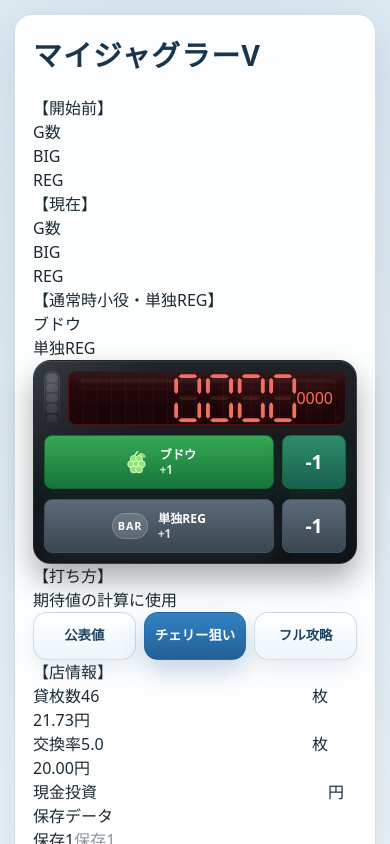
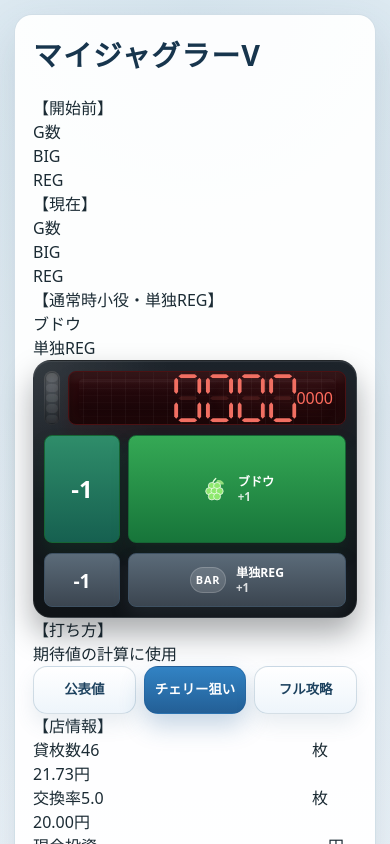
Before and after one commit to umedademu/suisoku, a Next.js app: page /myjuggler5 in a window 390 px wide. Shown: the top 844 px of the page. Built offline with nearby package versions, Linux system fonts and the light colour scheme.

Commit message:
ブドウと単独REGカウンターのボタン配置とサイズを調整

```diff
--- a/app/globals.css
+++ b/app/globals.css
@@ -871,12 +871,14 @@ td {
 
 .budo-counter-action-row {
   display: grid;
-  grid-template-columns: repeat(2, minmax(0, 1fr));
-  gap: 8px;
+  grid-template-columns: 84px minmax(0, 1fr);
+  gap: 10px;
+  width: 100%;
+  align-items: stretch;
 }
 
 .budo-counter-action-row-compact {
-  grid-template-columns: minmax(0, 1fr) 64px;
+  grid-template-columns: 84px minmax(0, 1fr);
 }
 
 .budo-counter-button {
@@ -887,7 +889,7 @@ td {
   width: 100%;
   max-width: none;
   min-width: 0;
-  min-height: 54px;
+  min-height: 108px;
   border: 1px solid #166534;
   border-radius: 8px;
   box-shadow: 0 10px 18px rgba(22, 101, 52, 0.18);
@@ -895,7 +897,7 @@ td {
   cursor: pointer;
   font: inherit;
   font-weight: 800;
-  padding: 11px 26px;
+  padding: 18px 28px;
   touch-action: manipulation;
   transition:
     transform 0.2s ease,
@@ -913,7 +915,7 @@ td {
 
 .budo-counter-button-minus-compact {
   gap: 0;
-  padding: 0;
+  padding: 0 10px;
 }
 
 .budo-counter-button:hover {
@@ -963,10 +965,16 @@ td {
   opacity: 0.82;
 }
 
-.budo-counter-minus-text,
+.budo-counter-minus-text {
+  font-size: 1.5rem;
+  font-weight: 900;
+  line-height: 1;
+}
+
 .reg-counter-minus-text {
   font-size: 1.2rem;
   font-weight: 900;
+  line-height: 1;
 }
 
 .reg-counter-button {
@@ -974,6 +982,8 @@ td {
   align-items: center;
   justify-content: center;
   gap: 10px;
+  width: 100%;
+  min-width: 0;
   min-height: 54px;
   border: 1px solid #3e5163;
   border-radius: 8px;
@@ -994,8 +1004,7 @@ td {
 }
 
 .reg-counter-button-minus {
-  min-width: 64px;
-  padding: 0;
+  padding: 0 10px;
 }
 
 .reg-counter-button:hover {
@@ -1110,7 +1119,7 @@ td {
   }
 
   .budo-counter-button {
-    padding: 10px 16px;
+    padding: 16px 18px;
   }
 
   .budo-counter-panel {
@@ -1122,6 +1131,11 @@ td {
     gap: 8px;
   }
 
+  .budo-counter-action-row,
+  .budo-counter-action-row-compact {
+    grid-template-columns: 76px minmax(0, 1fr);
+  }
+
   .budo-counter-status-row {
     grid-template-columns: 16px minmax(0, 1fr);
   }
--- a/app/juggler-budo-counter-button.tsx
+++ b/app/juggler-budo-counter-button.tsx
@@ -177,6 +177,14 @@ export function JugglerBudoCounterButton({
         className={`budo-counter-action-row${showsSingleRegCounter ? " budo-counter-action-row-compact" : ""}`}
       >
         <button
+          className="budo-counter-button budo-counter-button-minus budo-counter-button-minus-compact"
+          type="button"
+          onClick={handleDecrementClick}
+          aria-label="通常時のブドウを1減算"
+        >
+          <span className="budo-counter-minus-text">-1</span>
+        </button>
+        <button
           className="budo-counter-button budo-counter-button-plus"
           type="button"
           onClick={handleIncrementClick}
@@ -198,37 +206,17 @@ export function JugglerBudoCounterButton({
             <span className="budo-counter-plus">+1</span>
           </span>
         </button>
-        <button
-          className={`budo-counter-button budo-counter-button-minus${showsSingleRegCounter ? " budo-counter-button-minus-compact" : ""}`}
-          type="button"
-          onClick={handleDecrementClick}
-          aria-label="通常時のブドウを1減算"
-        >
-          {showsSingleRegCounter ? (
-            <span className="budo-counter-minus-text">-1</span>
-          ) : (
-            <>
-              <svg className="budo-counter-icon" viewBox="0 0 64 64" aria-hidden="true" focusable="false">
-                <path className="budo-counter-stem" d="M36 8c-5 4-7 8-7 14" />
-                <path className="budo-counter-leaf" d="M39 12c8-2 14 2 16 9-8 2-14 0-18-5" />
-                <circle cx="27" cy="25" r="8" />
-                <circle cx="39" cy="25" r="8" />
-                <circle cx="21" cy="37" r="8" />
-                <circle cx="33" cy="37" r="8" />
-                <circle cx="45" cy="37" r="8" />
-                <circle cx="27" cy="49" r="8" />
-                <circle cx="39" cy="49" r="8" />
-              </svg>
-              <span className="budo-counter-text">
-                <span className="budo-counter-main">ブドウ</span>
-                <span className="budo-counter-plus">-1</span>
-              </span>
-            </>
-          )}
-        </button>
       </div>
       {showsSingleRegCounter ? (
         <div className="budo-counter-action-row budo-counter-action-row-compact">
+          <button
+            className="reg-counter-button reg-counter-button-minus"
+            type="button"
+            onClick={handleSingleRegDecrementClick}
+            aria-label="単独REGを1減算"
+          >
+            <span className="reg-counter-minus-text">-1</span>
+          </button>
           <button
             className="reg-counter-button reg-counter-button-plus"
             type="button"
@@ -243,14 +231,6 @@ export function JugglerBudoCounterButton({
               <span className="reg-counter-plus">+1</span>
             </span>
           </button>
-          <button
-            className="reg-counter-button reg-counter-button-minus"
-            type="button"
-            onClick={handleSingleRegDecrementClick}
-            aria-label="単独REGを1減算"
-          >
-            <span className="reg-counter-minus-text">-1</span>
-          </button>
         </div>
       ) : null}
     </div>
```
Also changed, not shown: 1 other file (tests, documents, lock files or other folders).
